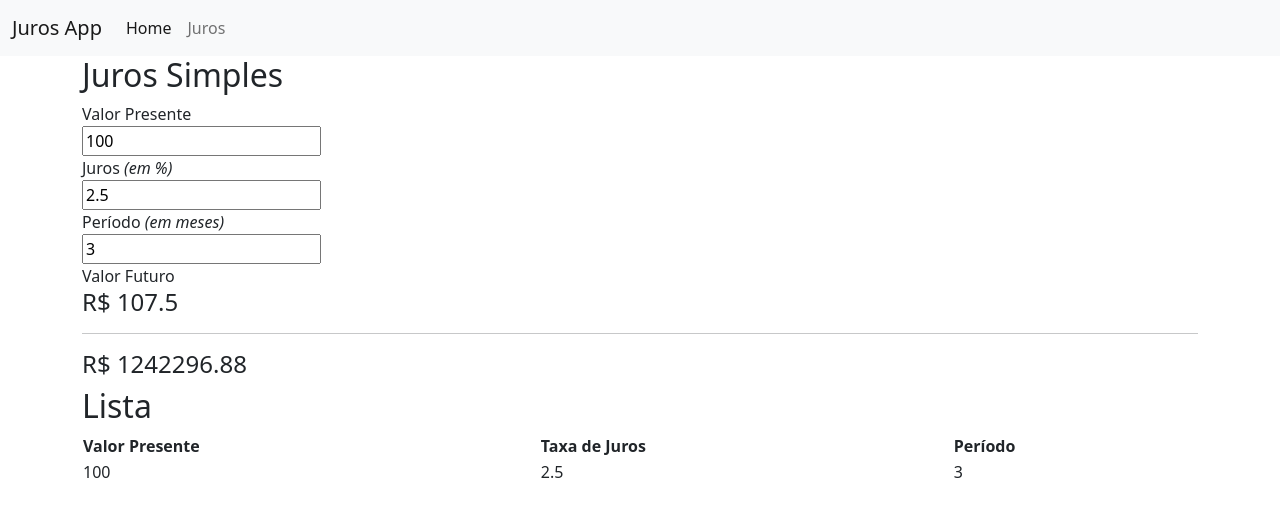
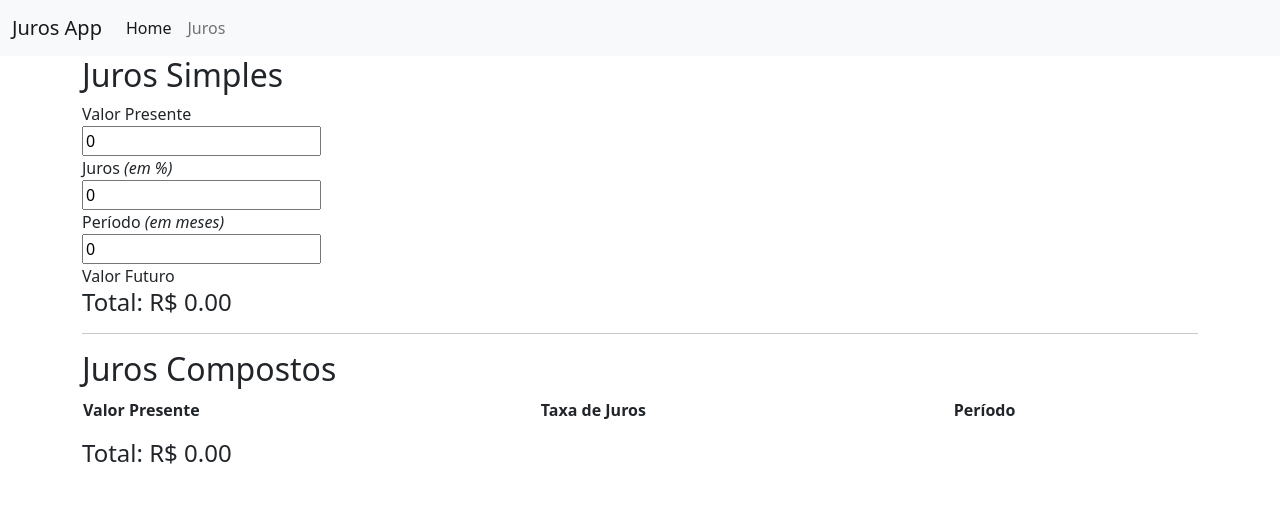
Before and after one commit to AugustoThiago/appJuros, an Angular app: page /juros in a window 1280 px wide. Shown: the top 516 px of the page. Built offline with nearby package versions, Linux system fonts and the light colour scheme.

Commit message:
3 files modified

```diff
--- a/src/app/home/home.component.html
+++ b/src/app/home/home.component.html
@@ -1 +1,2 @@
-<h2>Home</h2>
+<h2>Calculadora de Juros</h2>
+<p>Desenvolvido por Thiago Augusto</p>
--- a/src/app/juros/juros.component.html
+++ b/src/app/juros/juros.component.html
@@ -1,29 +1,29 @@
 <h2>Juros Simples</h2>
 <div>Valor Presente</div>
-<input type="numer" step="0.01" [(ngModel)]="vp">
-<br>
+<input type="numer" step="0.01" [(ngModel)]="vp" />
+<br />
 <div>Juros <em>(em %)</em></div>
-<input type="numer" step="0.01" [(ngModel)]="j">
-<br>
+<input type="numer" step="0.01" [(ngModel)]="j" />
+<br />
 <div>Período <em>(em meses)</em></div>
-<input type="numer" step="0.01" [(ngModel)]="n">
+<input type="numer" step="0.01" [(ngModel)]="n" />
 
 <div>Valor Futuro</div>
-<h4>R$ {{getJurosSimples()}}</h4>
+<h4>Total: R$ {{ getJurosSimples() }}</h4>
 
-<hr>
-<h4>R$ {{getJurosCompostos()}}</h4>
+<hr />
+<h2>Juros Compostos</h2>
 
-<h2>Lista</h2>
 <table class="table">
   <tr>
     <th>Valor Presente</th>
     <th>Taxa de Juros</th>
     <th>Período</th>
   </tr>
-  <tr>
-    <td>{{vp}}</td>
-    <td>{{j}}</td>
-    <td>{{n}}</td>
+  <tr *ngFor="let tx of juro; index as i">
+    <td>{{ tx.vp }}</td>
+    <td>{{ tx.j }}</td>
+    <td>{{ tx.n }}</td>
   </tr>
 </table>
+<h4>Total: R$ {{ getJurosCompostos() }}</h4>
--- a/src/app/juros/juros.component.ts
+++ b/src/app/juros/juros.component.ts
@@ -9,24 +9,27 @@ export class JurosComponent implements OnInit {
   vp: number;
   j:  number;
   n:  number;
+  js: number;
   jc: number;
-  list;
+
+  juro;
 
   constructor() {
-    this.vp = 100;
-    this.j = 2.5;
-    this.n = 3;
+    this.vp = 0;
+    this.j = 0;
+    this.n = 0;
   }
 
   ngOnInit() {
   }
 
 getJurosSimples(){
-  return this.vp*(1+this.j/100*this.n)
+  this.js = this.vp*(1+this.j/100*this.n);
+  return this.js.toFixed(2)
 }
 
 getJurosCompostos(){
-  this.jc = this.vp*(1+this.j/100*this.n)
-  return Math.pow(this.jc,this.n).toFixed(2);
+    this.jc = this.vp*Math.pow(1+this.j/100*this.n,this.n);
+    return this.jc.toFixed(2)
+   }
 }
-}
```
